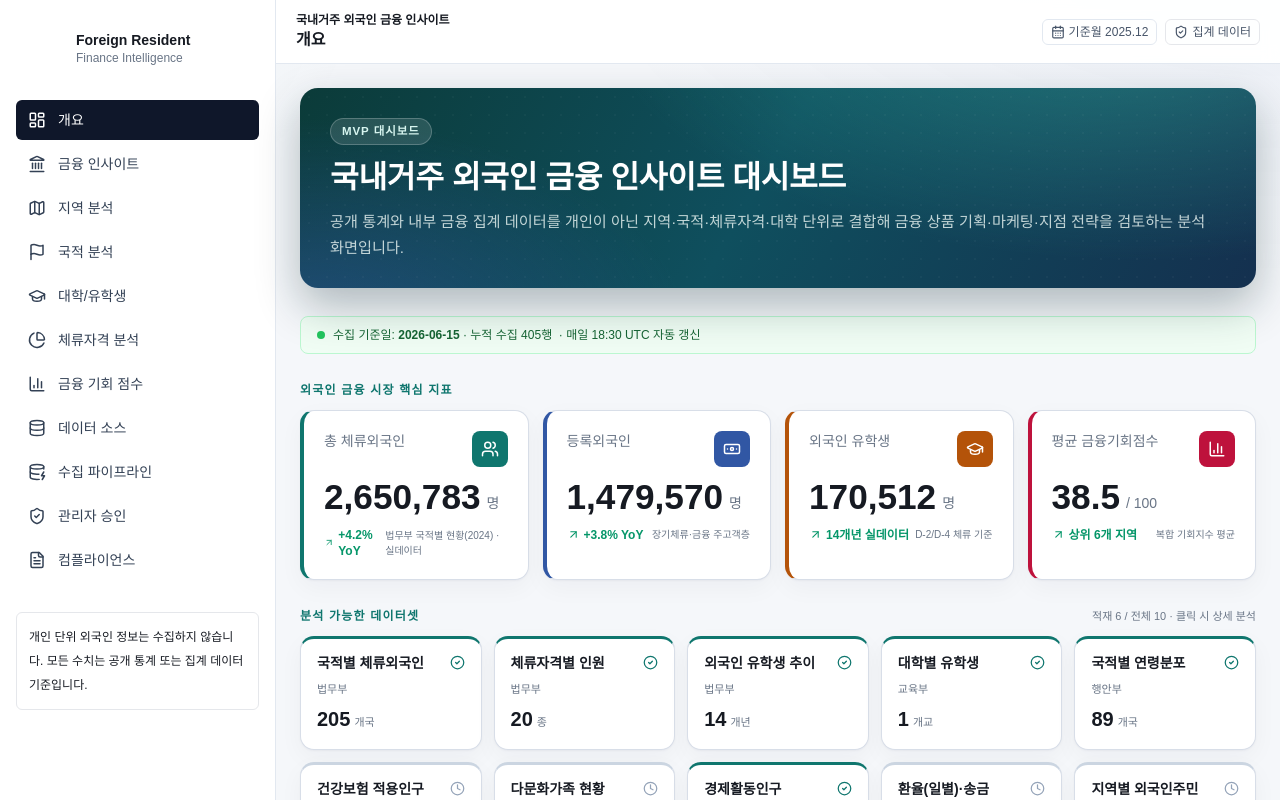
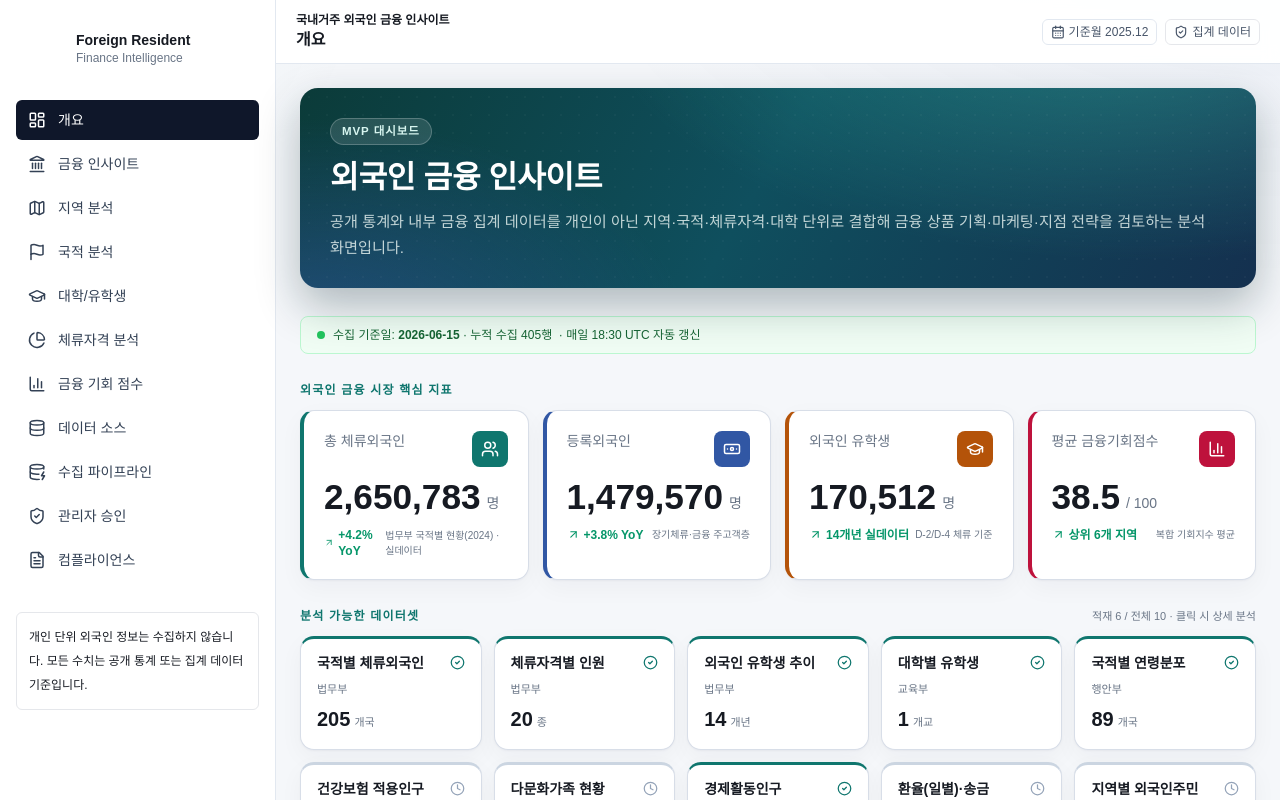
Before and after one commit to duelspost-droid/foreign-resident-finance-dashboard, a Next.js app: page / in a window 1280 px wide. Shown: the top 800 px of the page. Built offline with nearby package versions, Linux system fonts and the light colour scheme.

Commit message:
Rename title to 외국인 금융 인사이트
https://claude.ai/code/session_012cb25bngZcuMoSJ2tmQh8Y

```diff
--- a/app/layout.tsx
+++ b/app/layout.tsx
@@ -4,7 +4,7 @@ import { Sidebar } from "@/components/layout/Sidebar";
 import "./globals.css";
 
 export const metadata: Metadata = {
-  title: "국내거주 외국인 금융 인사이트 대시보드",
+  title: "외국인 금융 인사이트",
   description:
     "집계 단위 외국인 통계와 금융 집계 데이터를 기반으로 시장 기회를 분석하는 B2B 대시보드"
 };
--- a/app/page.tsx
+++ b/app/page.tsx
@@ -185,7 +185,7 @@ export default function DashboardPage() {
 
       <PageHero
         kicker="MVP 대시보드"
-        title="국내거주 외국인 금융 인사이트 대시보드"
+        title="외국인 금융 인사이트"
         description="공개 통계와 내부 금융 집계 데이터를 개인이 아닌 지역·국적·체류자격·대학 단위로 결합해 금융 상품 기획·마케팅·지점 전략을 검토하는 분석 화면입니다."
       />
 
```
